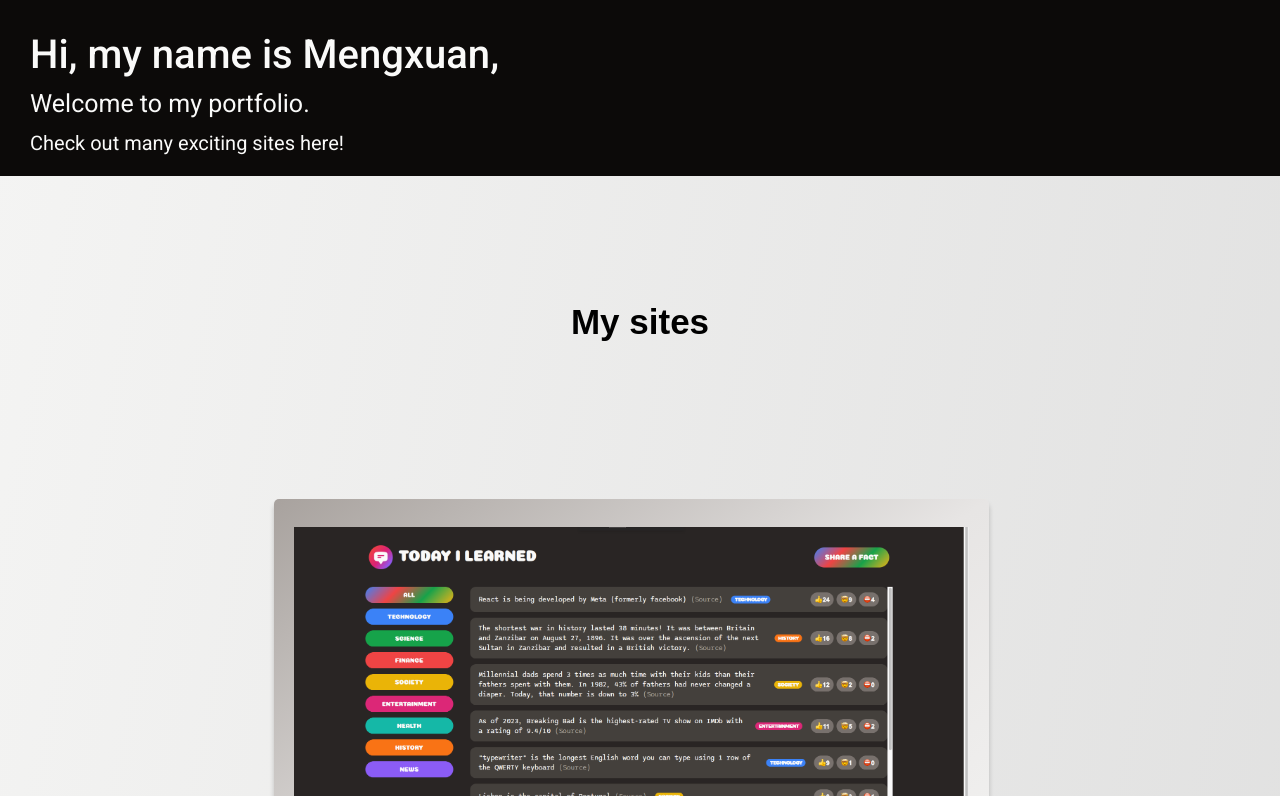
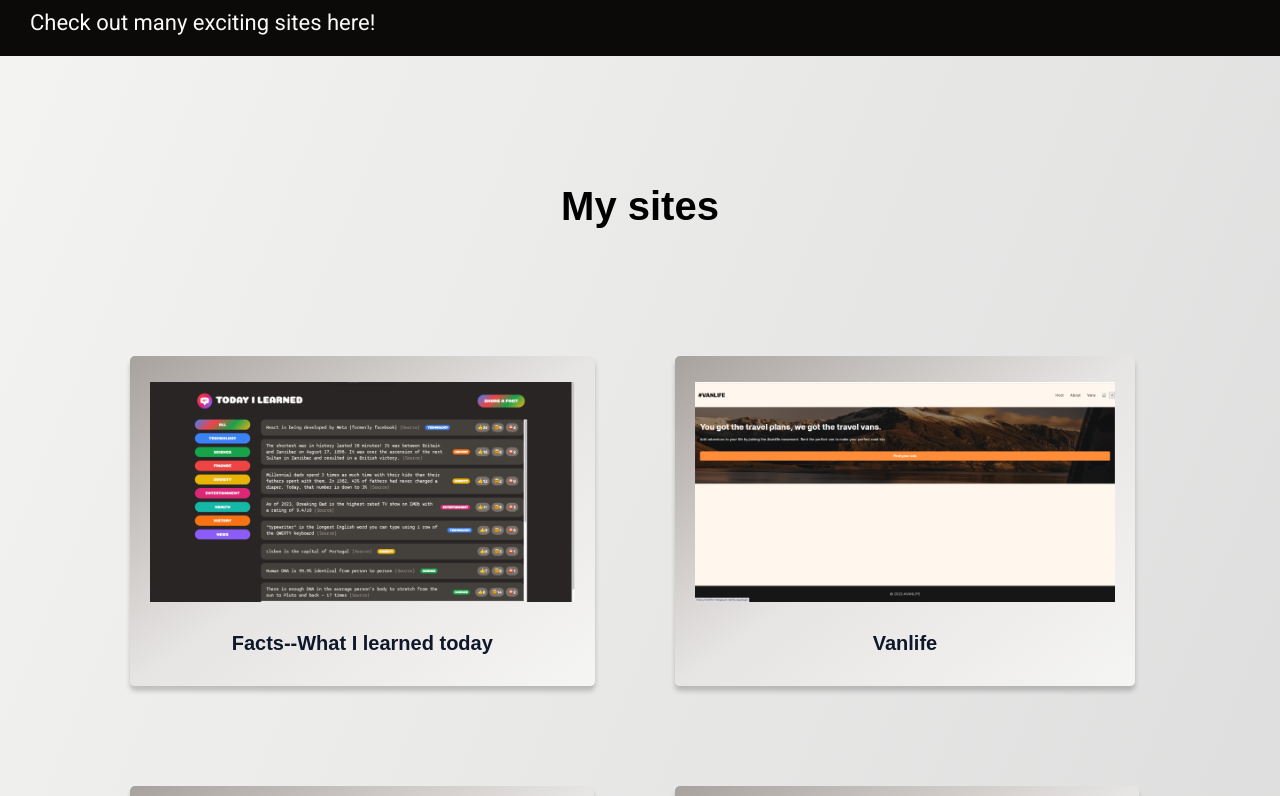
Before and after one commit to Meng-xuanny/portfolio, a React (Vite) app: page / in a window 1280 px wide. Shown: the part 304-1100 px from the top of the page. Built offline with nearby package versions, Linux system fonts and the light colour scheme; a web font is replaced by a local one.

Commit message:
adjusted media query

```diff
--- a/src/index.css
+++ b/src/index.css
@@ -23,14 +23,14 @@ body {
 
 h2 {
   text-align: center;
-  font-size: 3.5rem;
+  font-size: 4rem;
   margin-top: 4rem;
-  margin-bottom: 10rem;
+  margin-bottom: 7rem;
 }
 
 .container {
   margin: 0 auto;
-  max-width: 170rem;
+  max-width: 144rem;
   display: flex;
   flex-direction: column;
   justify-content: center;
@@ -47,7 +47,7 @@ h2 {
   background-color: #0c0a09;
   color: #fafaf9;
   width: 100%;
-  height: 60vh;
+  height: 45vh;
   display: flex;
   align-items: flex-end;
 }
@@ -57,16 +57,16 @@ h2 {
   margin-bottom: 1.6rem;
   font-family: "Roboto", sans-serif;
   font-weight: 400;
-  font-size: 2.5rem;
+  font-size: 1.5rem;
 }
 
 .header-title {
-  font-size: 4rem;
+  font-size: 2.5rem;
   font-weight: 500;
 }
 
 .header-title-small {
-  font-size: 2rem;
+  font-size: 1.3rem;
   font-weight: 300;
 }
 
@@ -88,10 +88,10 @@ h2 {
 .site {
   background-image: linear-gradient(to top left, #f5f5f4, #e7e5e4, #a8a29e);
   border-radius: 5px;
-  padding: 1.3rem 1rem;
+  padding: 1.1rem 0.8rem;
   margin: 5rem 3.5rem;
   width: fit-content;
-  height: 32rem;
+  height: 20rem;
   display: flex;
   flex-direction: column;
   text-decoration: none;
@@ -111,17 +111,17 @@ h2 {
 }
 
 .site-img {
-  height: 20rem;
+  height: 12.5rem;
   object-fit: cover;
-  margin: 1.5rem 1rem;
+  margin: 1.3rem 1rem;
 }
 
 .site-title {
   color: #0f172a;
 
-  font-size: 1.6rem;
+  font-size: 1.2rem;
   text-align: center;
-  margin-top: 1.5rem;
+  margin-top: 0.7rem;
 }
 
 .model-container {
@@ -129,7 +129,7 @@ h2 {
   justify-content: center;
   position: relative;
   height: 17rem;
-  width: 75%;
+  width: 85%;
 }
 
 .show-modal {
@@ -200,33 +200,100 @@ a {
   z-index: 10;
 }
 
-@media screen and (min-width: 768px) {
+@media screen and (min-width: 480px) {
   .site {
-    height: 40rem;
+    height: 27rem;
   }
   .site-img {
-    height: 28rem;
+    height: 19rem;
+  }
+  .site-title {
+    font-size: 1.6rem;
+    margin-top: 1.1rem;
+  }
+}
+
+@media screen and (min-width: 768px) {
+  .header-text {
+    font-size: 2rem;
+  }
+  .header-title {
+    font-size: 3rem;
+    font-weight: 500;
+  }
+
+  .header-title-small {
+    font-size: 1.8rem;
+    font-weight: 400;
+  }
+
+  .site {
+    height: 30rem;
+    padding: 1.3rem 1rem;
+  }
+  .site-img {
+    height: 20rem;
   }
   .site-title {
     font-size: 2rem;
-    margin-top: 2.2rem;
+    margin-top: 1.4rem;
+  }
+}
+
+@media screen and (min-width: 1024px) {
+  .header-text {
+    font-size: 2rem;
+  }
+  .header-title {
+    font-size: 3.5rem;
+    font-weight: 500;
+  }
+
+  .header-title-small {
+    font-size: 1.8rem;
+    font-weight: 400;
+  }
+
+  .site {
+    height: 25rem;
+  }
+  .site-img {
+    height: 17rem;
+  }
+  .site-title {
+    font-size: 1.8rem;
+    margin-top: 1rem;
+  }
+  .sites-container {
+    grid-template-columns: 1fr 1fr;
+    height: auto;
   }
 }
 
 @media screen and (min-width: 1170px) {
+  .header-text {
+    font-size: 2.5rem;
+  }
+  .header-title {
+    font-size: 4rem;
+    font-weight: 500;
+  }
+
+  .header-title-small {
+    font-size: 2.2rem;
+    font-weight: 400;
+  }
+
   .site {
-    height: 50rem;
+    height: 33rem;
   }
   .site-img {
-    height: 35rem;
+    height: 22rem;
   }
   .site-title {
-    font-size: 2.5rem;
-    margin-top: 2.7rem;
+    font-size: 2rem;
+    margin-top: 1.3rem;
   }
-}
-
-@media screen and (min-width: 1600px) {
   .sites-container {
     grid-template-columns: 1fr 1fr;
     height: auto;
```
